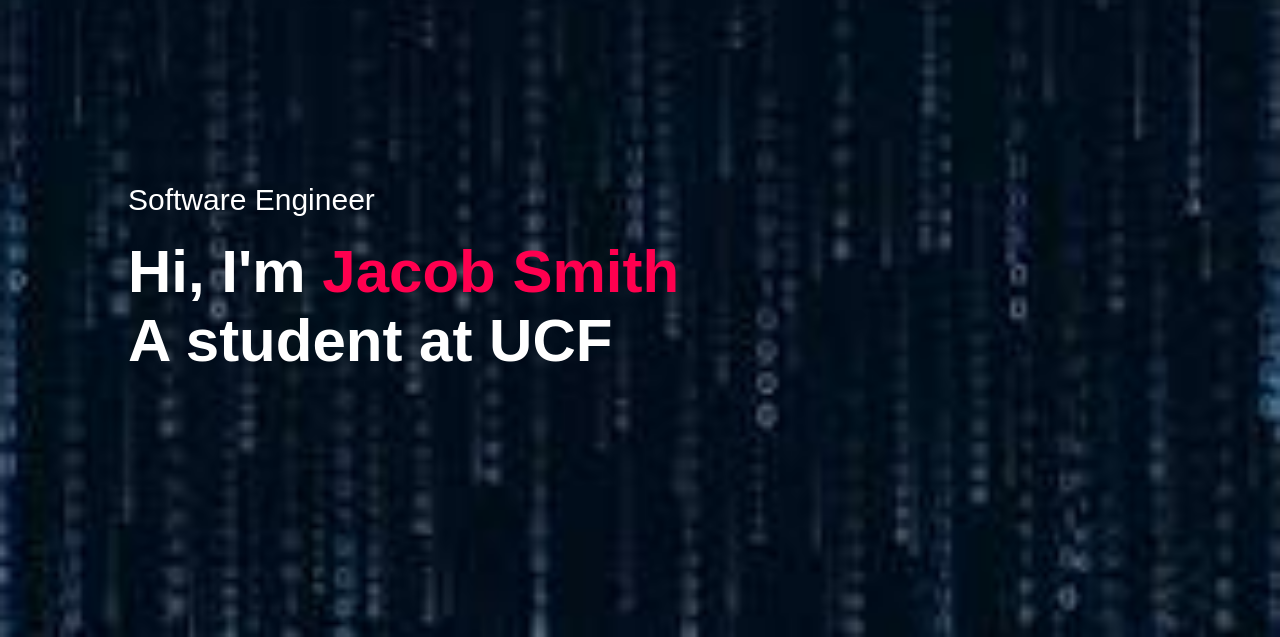
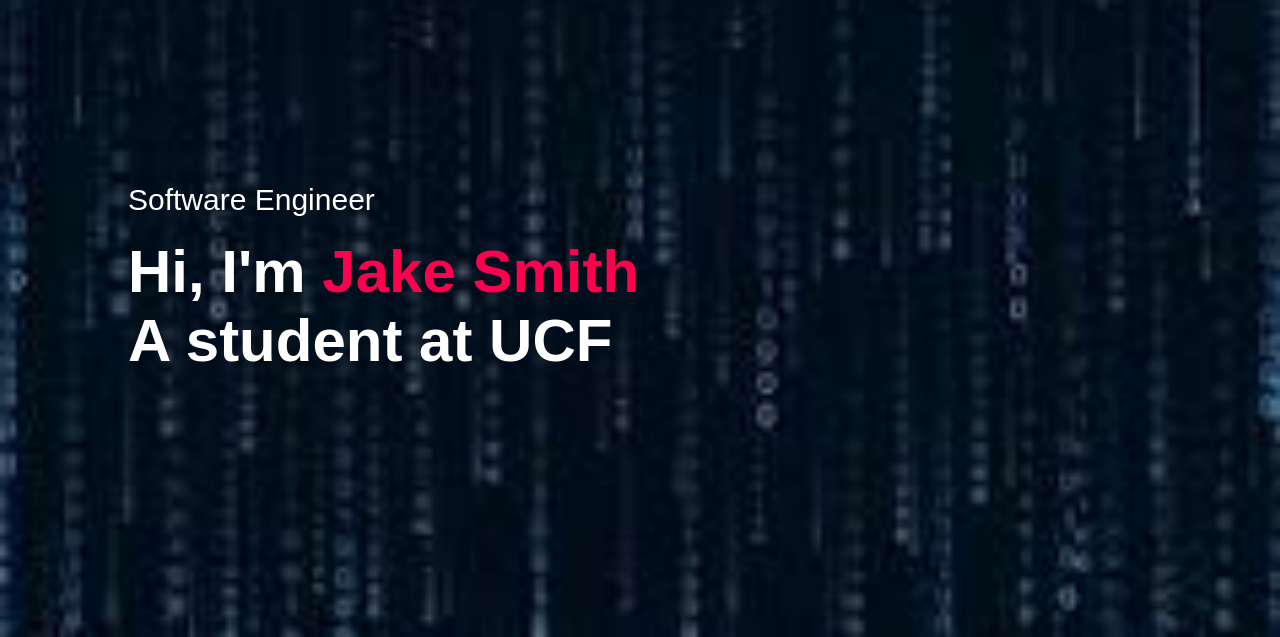
Before and after one commit to Jake-2-3/Portfolio-Website, a plain HTML site: page index.html in a window 1280 px wide. Shown: the part 163-800 px from the top of the page. Drawn offline with Linux system fonts and the light colour scheme.

Commit message:
Update index.html
check changes

```diff
--- a/index.html
+++ b/index.html
@@ -26,11 +26,11 @@
         </nav>
         <div class="header-text">
             <p>Software Engineer</p>
-            <h1>Hi, I'm <span>Jacob Smith</span><br> A student at UCF</h1>
+            <h1>Hi, I'm <span>Jake Smith</span><br> A student at UCF</h1>
         </div>
     </div>
 </div>
-<!---------about---------------->
+<!----------------------about------------------------>
 <div id="about">
     <div class="container">
         <div class="row">
```
